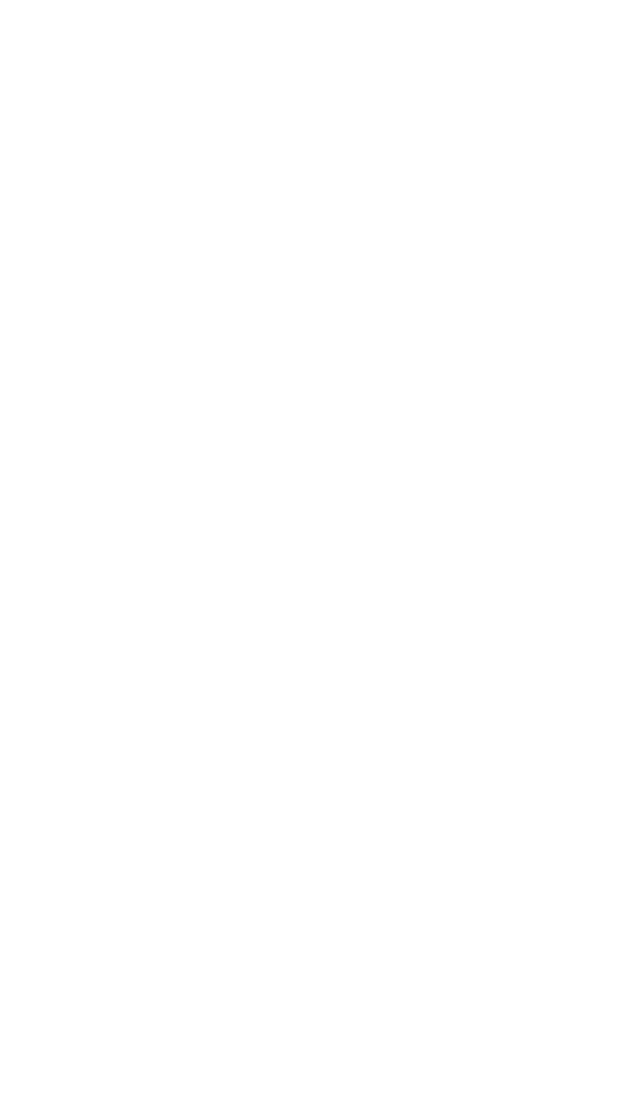
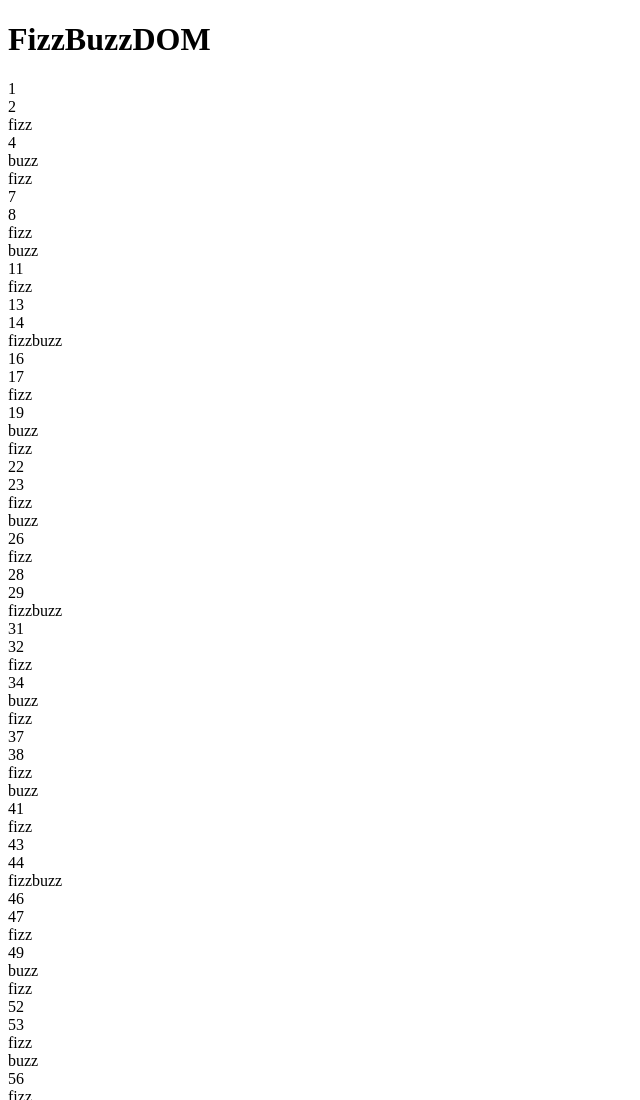
Before and after one commit to AlbertoArrighetti/js-fizzbuzz, a plain HTML site: page index.html in a window 1280 px wide. Shown: the top 1100 px of the page, without its empty margins (0-640 px from the left). Before the commit the page ends 800 px from the top, so only its background shows below. Drawn offline with Linux system fonts and the light colour scheme.

Commit message:
visualizzazione a schermo e bonus 1

```diff
--- a/index.html
+++ b/index.html
@@ -9,8 +9,13 @@
     <link rel="stylesheet" href="./css/style.css">
 </head>
 <body>
-    <div id="grid">
+    <div class="container">
+        <h1 class="title">FizzBuzzDOM</h1>
+        <div id="grid">
 
+
+
+        </div>
     </div>
 
     <!-- lnik a js -->
--- a/js/scrpt.js
+++ b/js/scrpt.js
@@ -1,31 +1,53 @@
-// Scrivi un programma che stampi in console i numeri da 1 a 100,
 
-// ma che per i multipli di 3 stampi “Fizz” al posto del numero e per i multipli di 5 stampi “Buzz”.
-// Per i numeri che sono sia multipli di 3 che di 5 stampi “FizzBuzz”.
+// variabili DOM
+const gridElement = document.querySelector("#grid");
 
 
-// BONUS 1
-// Crea un container nel DOM , aggiungendo (attraverso la funzione append()) un elemento html con il numero o la stringa corretta da mostrare.
-
-const gridElement = document.querySelector("#grid");
-
+// ciclo for
 for (let i = 1; i <= 100; i++) {
     // log dei numeri da 1 a 100
     console.log(i);
 
     // elemento html
     const newElement = document.createElement("div");
+    // stilizzazione elemento
+    newElement.className = "box";
+    newElement.innerHTML = i;
 
+    // visualizzazione in pagina di TUTTI i numeri
+    gridElement.append(newElement)
+
+
+
+
+    // CONTROLLI
+    // SE i numeri sono multipli di 3 e di 5
     if (i % 3 == 0 && i % 5 == 0){
+
+        // visualizzazione in pagina
+        newElement.innerText = "fizzbuzz";
 
         // controllo per fizzbuzz
         console.log("fizzbuzz");
 
+
+
+    // ALTRIMENTI se i numeri sono solo multipli di 3
     }else if ( i % 3 == 0){
+
+        // visualizzazione in pagina
+        newElement.innerText = "fizz";
 
         // controllo per fizz
         console.log("fizz");
+
+
+
+    // ALTRIMENTI si i numeri sono solo multipli di 5
     }else if ( i % 5 == 0){
+
+        // visualizzazione in pagina
+        newElement.innerText = "buzz";
 
         // controllo per buzz
         console.log("buzz");
```
